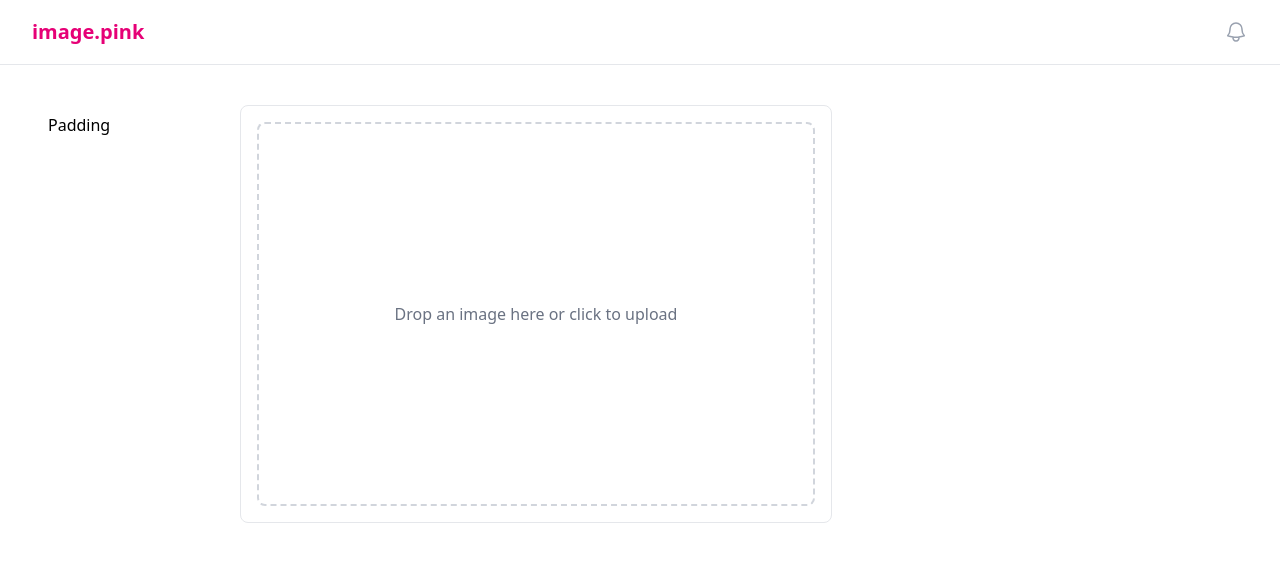
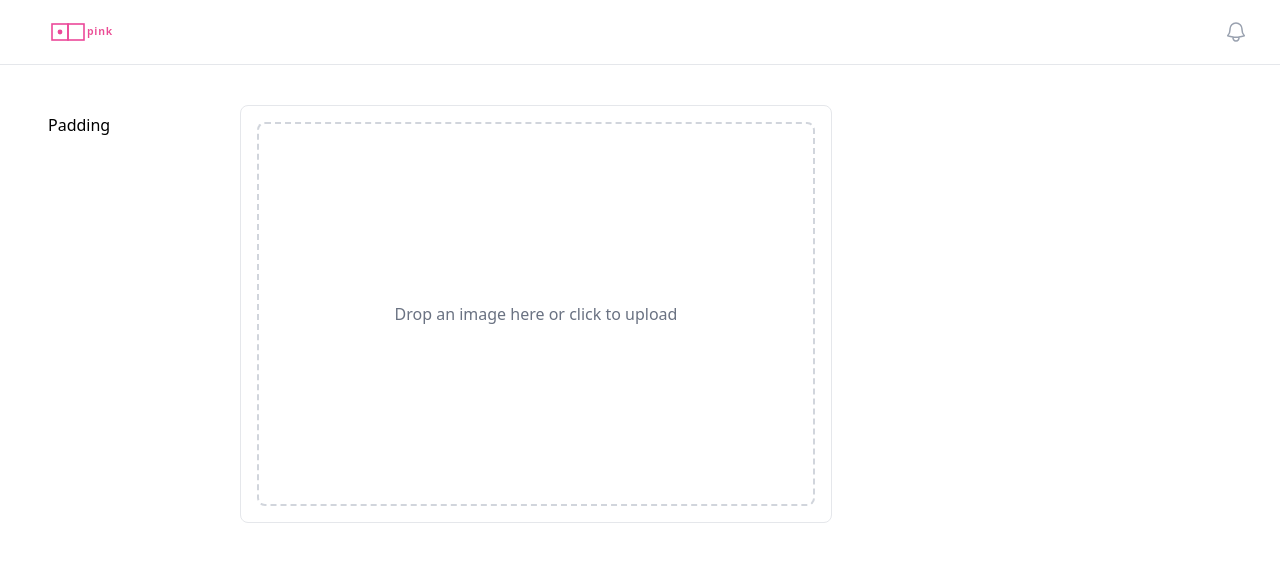
Before and after one commit to matsilva/image.pink, a React (Vite) app: page / in a window 1280 px wide. Shown: the top 562 px of the page. Built offline with nearby package versions, Linux system fonts and the light colour scheme.

Commit message:
feat: add animated logo component and update header in App

```diff
--- a/src/App.tsx
+++ b/src/App.tsx
@@ -1,6 +1,7 @@
 import { useState, useRef } from 'react';
 import { BellIcon, ArrowDownTrayIcon } from '@heroicons/react/24/outline';
 import { usePadding } from './image-tools/padding/usePadding';
+import { Logo } from './components/Logo';
 import './App.css';
 
 // Types for our image editor state
@@ -56,8 +57,8 @@ function App() {
     <div className="flex min-h-full flex-col">
       <header className="shrink-0 border-b border-gray-200 bg-white">
         <div className="mx-auto flex h-16 max-w-7xl items-center justify-between px-4 sm:px-6 lg:px-8">
-          <div className="flex items-center">
-            <h1 className="text-xl font-bold text-pink-600">image.pink</h1>
+          <div className="flex items-center gap-x-2">
+            <Logo />
           </div>
           <div className="flex items-center gap-x-8">
             <button type="button" className="-m-2.5 p-2.5 text-gray-400 hover:text-gray-300">
--- /dev/null
+++ b/src/components/Logo.tsx
@@ -0,0 +1,55 @@
+export function Logo({ className = 'h-8 w-auto' }: { className?: string }) {
+  return (
+    <svg className={className} viewBox="0 0 120 40" fill="none" xmlns="http://www.w3.org/2000/svg">
+      <defs>
+        <linearGradient id="pinkGlow" x1="0%" y1="0%" x2="100%" y2="0%">
+          <stop offset="0%" stopColor="#EC4899" stopOpacity="0" />
+          <stop offset="50%" stopColor="#EC4899" />
+          <stop offset="100%" stopColor="#EC4899" stopOpacity="0" />
+        </linearGradient>
+
+        {/* Refined glow for better text clarity */}
+        <filter id="softGlow" x="-20%" y="-20%" width="140%" height="140%">
+          <feGaussianBlur in="SourceAlpha" stdDeviation="1.5" result="blur" />
+          <feFlood floodColor="white" result="color" />
+          <feComposite in="color" in2="blur" operator="in" result="glow" />
+          <feMerge>
+            <feMergeNode in="glow" />
+            <feMergeNode in="SourceGraphic" />
+          </feMerge>
+        </filter>
+      </defs>
+
+      {/* First frame - represents the constrained space */}
+      <rect x="25" y="10" width="20" height="20" stroke="#EC4899" strokeWidth="2" fill="none">
+        <animateTransform attributeName="transform" type="rotate" from="0 35 20" to="360 35 20" dur="20s" repeatCount="indefinite" />
+      </rect>
+
+      {/* Second frame - represents the expanding space */}
+      <rect x="45" y="10" width="20" height="20" stroke="#EC4899" strokeWidth="2" fill="none">
+        <animate attributeName="width" values="20;30;20" dur="4s" repeatCount="indefinite" calcMode="ease-in-out" />
+        <animate attributeName="height" values="20;30;20" dur="4s" repeatCount="indefinite" calcMode="ease-in-out" />
+        <animate attributeName="x" values="45;40;45" dur="4s" repeatCount="indefinite" calcMode="ease-in-out" />
+        <animate attributeName="y" values="10;5;10" dur="4s" repeatCount="indefinite" calcMode="ease-in-out" />
+      </rect>
+
+      {/* The dot - a playful element that moves between the frames */}
+      <circle cx="35" cy="20" r="3" fill="#EC4899">
+        <animate attributeName="cx" values="35;55;35" dur="4s" repeatCount="indefinite" calcMode="ease-in-out" />
+        <animate attributeName="r" values="3;4;3" dur="4s" repeatCount="indefinite" calcMode="ease-in-out" />
+      </circle>
+
+      {/* The connecting line that follows the dot */}
+      <line x1="35" y1="20" x2="55" y2="20" stroke="url(#pinkGlow)" strokeWidth="2">
+        <animate attributeName="x2" values="35;55;35" dur="4s" repeatCount="indefinite" calcMode="ease-in-out" />
+      </line>
+
+      {/* Text element with perfect balance */}
+      <g filter="url(#softGlow)">
+        <text x="85" y="24" className="text-[13px] font-bold" fill="#EC4899" textAnchor="middle" style={{ letterSpacing: '0.07em' }}>
+          pink
+        </text>
+      </g>
+    </svg>
+  );
+}
--- a/src/image-tools/padding/usePadding.ts
+++ b/src/image-tools/padding/usePadding.ts
@@ -6,7 +6,7 @@ interface UsePaddingOptions {
 }
 
 export function usePadding(options: UsePaddingOptions = {}) {
-  const { maxPadding = 100 } = options;
+  const { maxPadding = 500 } = options;
   const [padding, setPadding] = useState<PaddingSettings>({
     horizontal: 0,
     vertical: 0,
@@ -18,6 +18,7 @@ export function usePadding(options: UsePaddingOptions = {}) {
       [type]: Math.min(Math.max(0, value), maxPadding),
     }));
   };
+  console.log('Padding:', padding);
 
   const downloadWithPadding = (img: HTMLImageElement, dimensions: ImageDimensions, filename = 'padded-image.png') => {
     const canvas = document.createElement('canvas');
```
